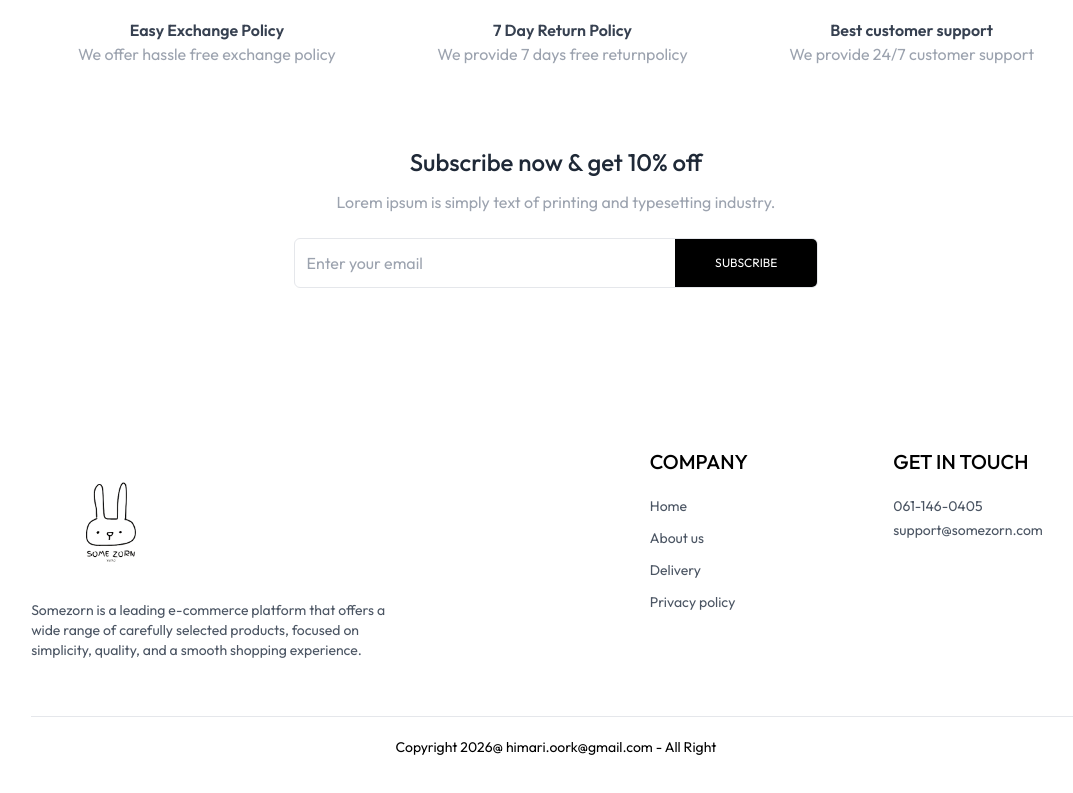
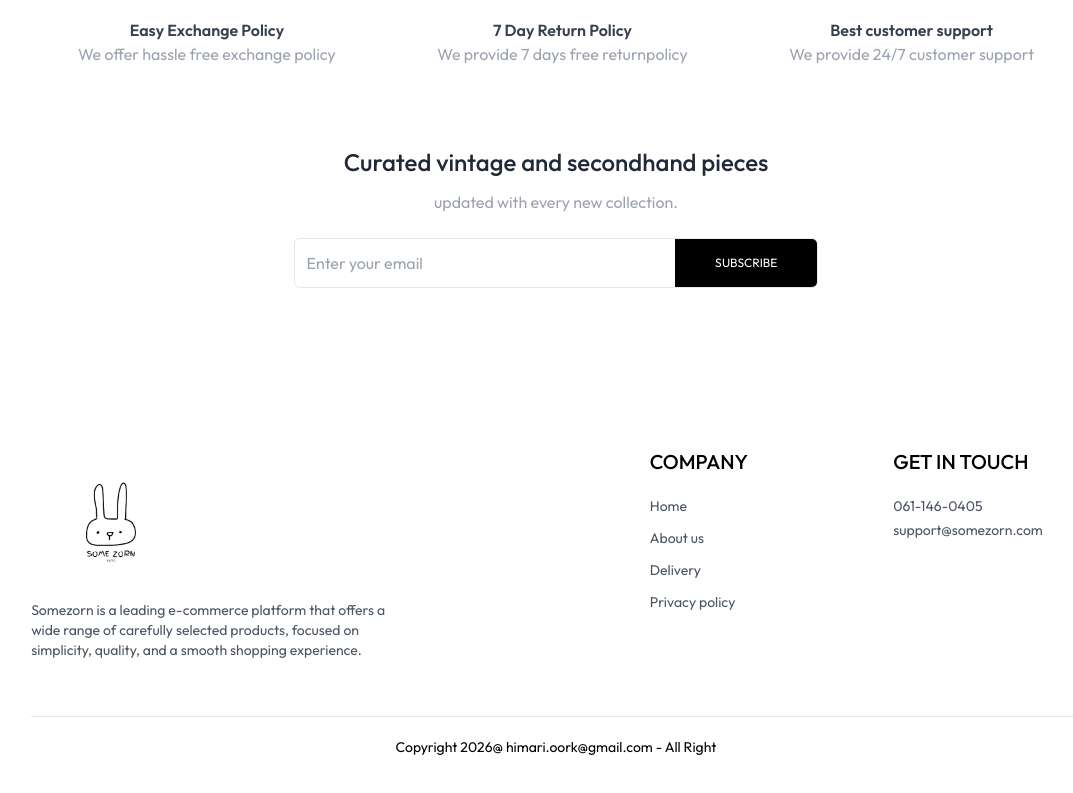
Before and after one commit to kwankhwanjai/ecommerce-SomeZorn, a React (Vite) app in the folder frontend/: page / in a window 1280 px wide. Shown: the part 2718-3511 px from the top of the page, without its empty margins (84-1157 px from the left). Built offline with nearby package versions, Linux system fonts and the light colour scheme.

Commit message:
update UI text

```diff
--- a/frontend/src/components/NewsletterBox.jsx
+++ b/frontend/src/components/NewsletterBox.jsx
@@ -8,11 +8,9 @@
   return (
     <div className="text-center">
       <p className="text-2xl font-medium text-gray-800">
-        Subscribe now & get 10% off
+        Curated vintage and secondhand pieces
       </p>
-      <p className="text-gray-400 mt-3">
-        Lorem ipsum is simply text of printing and typesetting industry.
-      </p>
+      <p className="text-gray-400 mt-3">updated with every new collection.</p>
       <form
         onSubmit={onSubmitHandler}
         className="w-full sm:w-1/2 flex items-center gap-3 mx-auto my-6 border pl-3 rounded-md overflow-hidden"
```
